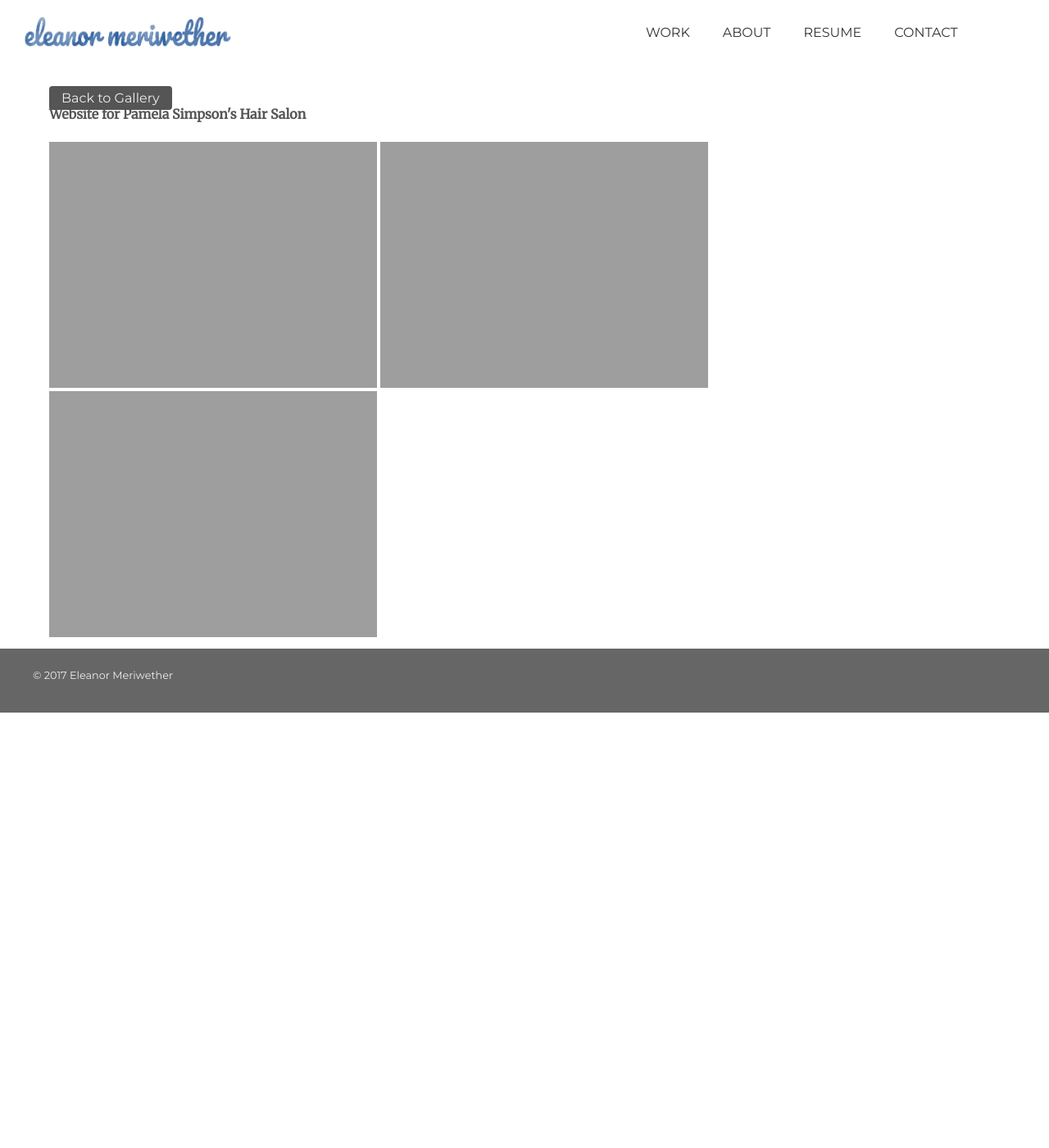
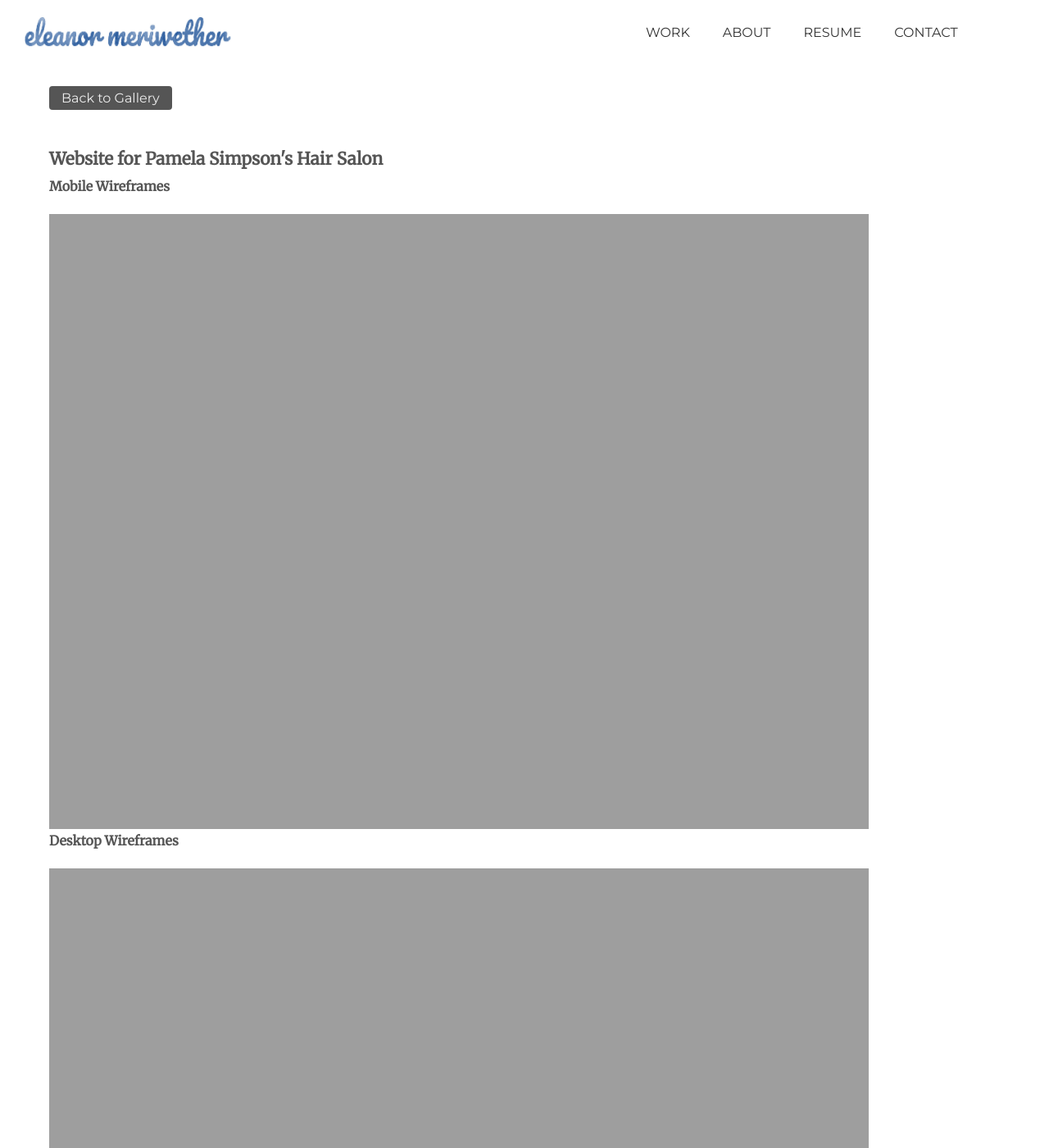
Before and after one commit to emeriwether/emeriwether.github.io, a Jekyll site: the page built from project2.html, in a window 1280 px wide and 1400 px high. Shown: the whole window at 82% size. Built offline with Jekyll 4.4.1, drawn with Linux system fonts in a browser that asks for light colours.

Commit message:
retry prev commit

```diff
--- a/project2.html
+++ b/project2.html
@@ -1,11 +1,18 @@
 ---
 layout: default
 ---
-<section class="project2">
+<section class="salonWebsite">
     <a class="btn" title="Back" href="/index.html">Back to Gallery</a>
 
-    <h4>Website for Pamela Simpson's Hair Salon</h4>
+    <h3><br><br>Website for Pamela Simpson's Hair Salon</h4>
+
+    <h4>Mobile Wireframes</h4>
+    <img src="img/pamelaWebsiteProjectDescription/Mobile_Wireframes@2x.jpg">
+
+    <h4>Desktop Wireframes</h4>
+    <img src="/img/pamelaWebsiteProjectDescription/Desktop_Wireframes@2x.jpg">
+
+    <h4>Desktop Mockups</h4>
     <img src="/img/pamelaWebsiteProjectDescription/Desktop_Mockups@2x.jpg">
-    <img src="/img/pamelaWebsiteProjectDescription/Desktop_Wireframes@2x.jpg">
-    <img src="img/pamelaWebsiteProjectDescription/Mobile_Wireframes@2x.jpg">
+
 </section>
```
